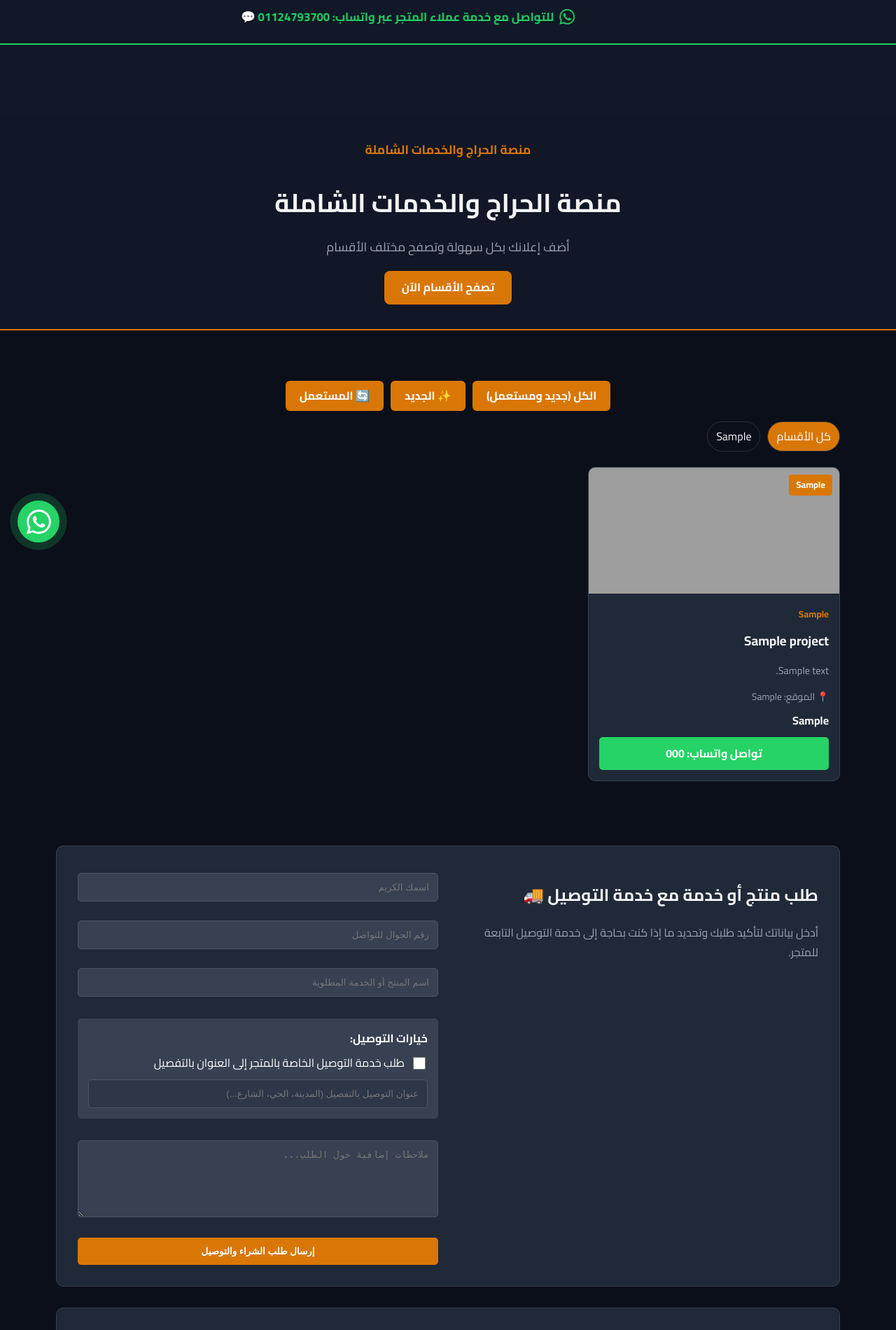
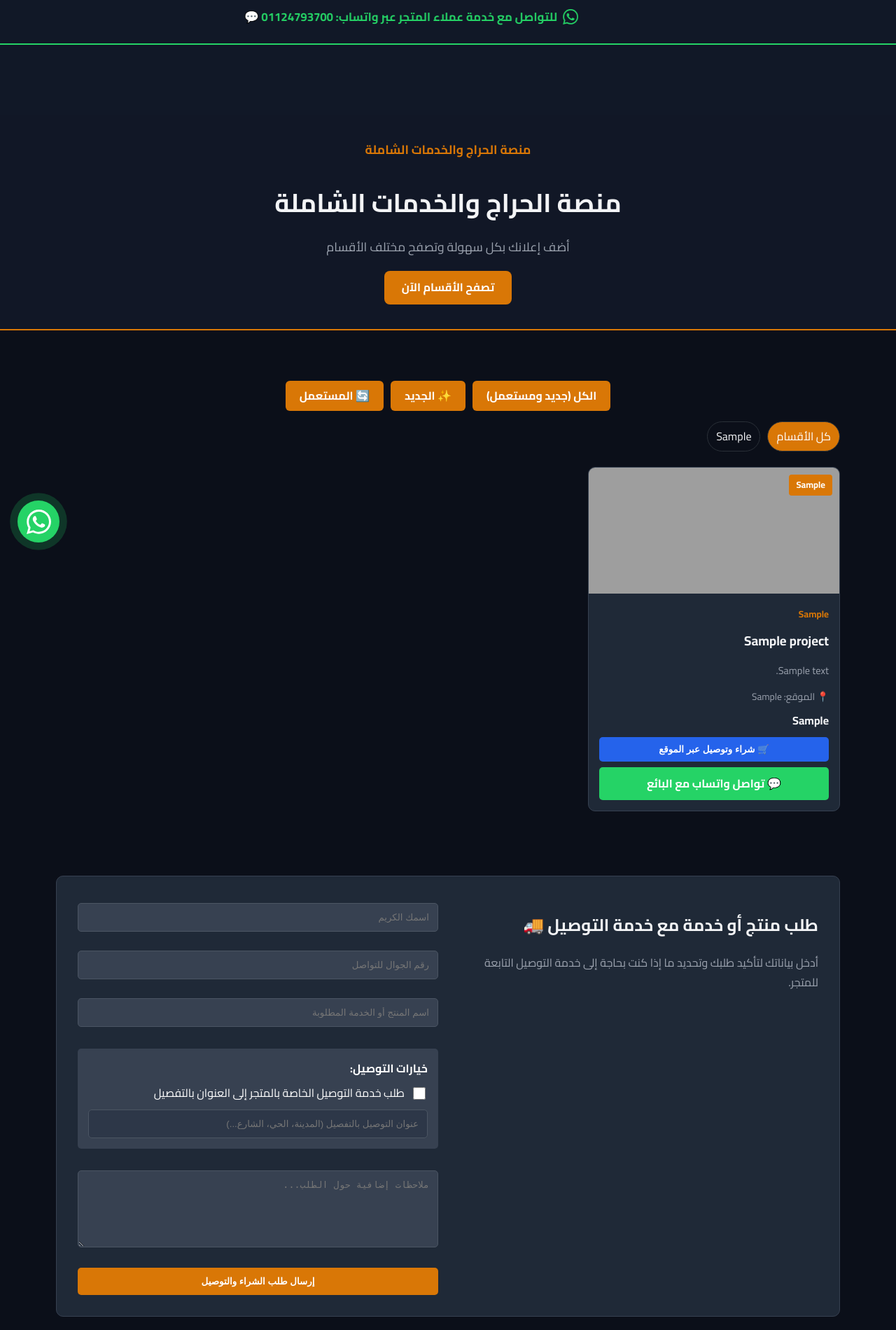
Before and after one commit to hashem153496-prog/ahmed-store, a Flask app: page / in a window 1280 px wide. Shown: the top 1900 px of the page at 70% size. Run offline with Flask 3, Linux system fonts and the light colour scheme; tables that the repository leaves empty hold one stand-in row (values such as "Sample post"); grey boxes are pictures that could not be loaded.

Commit message:
Update index.html

```diff
--- a/templates/index.html
+++ b/templates/index.html
@@ -131,9 +131,15 @@
 {% endif %}
 
 <b style="color: {{ config.text_color }}; display: block; margin-bottom: 10px;">{{p.price}}</b>
-{% if p.phone %}
-<a href="https://wa.me/{{p.phone}}" target="_blank" style="display: block; background: #25d366; color: white; text-align: center; padding: 10px; border-radius: 5px; text-decoration: none; font-weight: bold;">تواصل واتساب: {{p.phone}}</a>
-{% endif %}
+
+<!-- خيارات الشراء والتواصل لكل منتج -->
+<div style="display: flex; flex-direction: column; gap: 8px; margin-top: 10px;">
+    <button onclick="selectProductForOrder('{{ p.title }}')" style="background: #2563eb; color: white; border: none; padding: 10px; border-radius: 5px; font-weight: bold; cursor: pointer; text-align: center;">🛒 شراء وتوصيل عبر الموقع</button>
+    {% if p.phone %}
+    <a href="https://wa.me/{{p.phone}}" target="_blank" style="display: block; background: #25d366; color: white; text-align: center; padding: 10px; border-radius: 5px; text-decoration: none; font-weight: bold;">💬 تواصل واتساب مع البائع</a>
+    {% endif %}
+</div>
+
 </div></div>
 {% endfor %}
 </div>
@@ -167,6 +173,15 @@ function handleCategoryChange(selectObj) {
         customInput.value = '';
     }
 }
+
+// دالة لتعبئة خانة اسم المنتج تلقائياً والانتقال إلى قسم طلب الشراء والتوصيل عند الضغط على زر الشراء عبر الموقع
+function selectProductForOrder(productTitle) {
+    const serviceInput = document.getElementById('orderServiceInput');
+    if (serviceInput) {
+        serviceInput.value = "طلب شراء منتج: " + productTitle;
+        document.getElementById('order-delivery').scrollIntoView({ behavior: 'smooth' });
+    }
+}
 </script>
 
 <!-- قسم طلب منتج مع خدمة التوصيل الخاصة بالمتجر -->
@@ -178,7 +193,7 @@ function handleCategoryChange(selectObj) {
 <form method="post" action="{{url_for('submit_order')}}">
     <input name="name" placeholder="اسمك الكريم" required style="width:100%; padding:12px; margin:8px 0; background:#374151; color:#fff; border:1px solid #4b5563; border-radius:5px;">
     <input name="phone" placeholder="رقم الجوال للتواصل" required style="width:100%; padding:12px; margin:8px 0; background:#374151; color:#fff; border:1px solid #4b5563; border-radius:5px;">
-    <input name="service" placeholder="اسم المنتج أو الخدمة المطلوبة" required style="width:100%; padding:12px; margin:8px 0; background:#374151; color:#fff; border:1px solid #4b5563; border-radius:5px;">
+    <input id="orderServiceInput" name="service" placeholder="اسم المنتج أو الخدمة المطلوبة" required style="width:100%; padding:12px; margin:8px 0; background:#374151; color:#fff; border:1px solid #4b5563; border-radius:5px;">
 
     <div style="margin: 12px 0; background: #374151; padding: 15px; border-radius: 5px;">
         <label style="color: #fff; font-weight: bold; display: block; margin-bottom: 8px;">خيارات التوصيل:</label>
```
